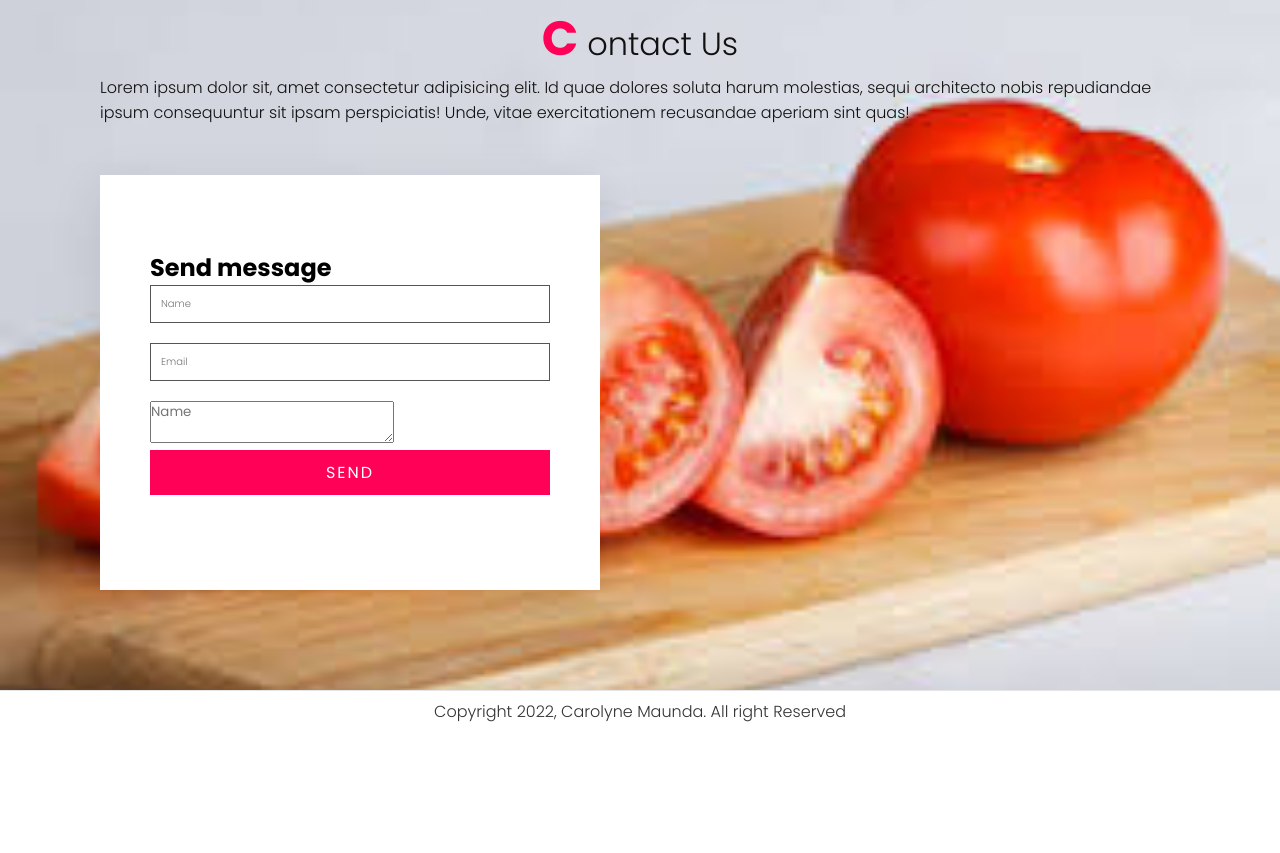
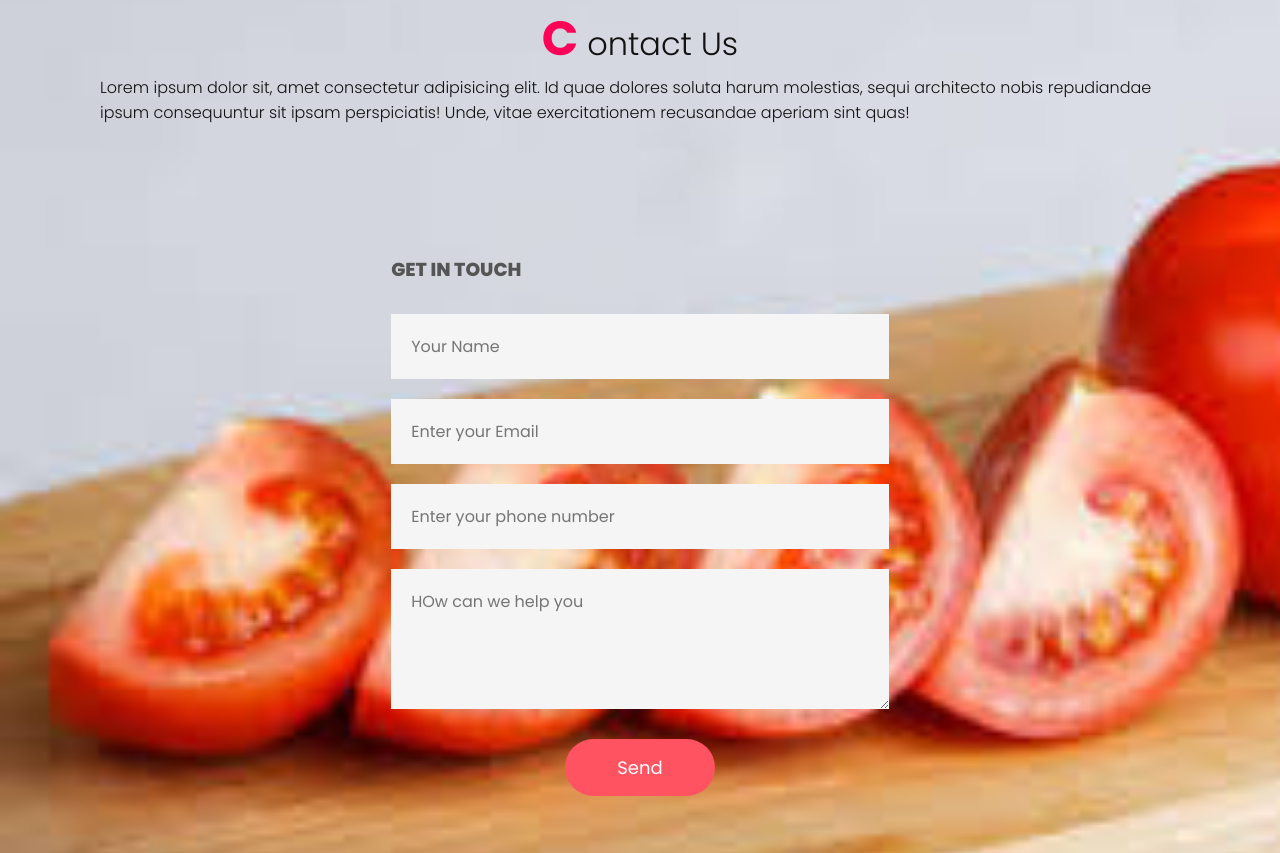
Before and after one commit to mamu234/sample-project, a plain HTML site: page index.html in a window 1280 px wide. Shown: the part 4467-5320 px from the top of the page. Before the commit the page ends 5199 px from the top, so only its background shows below. Drawn offline with Linux system fonts and the light colour scheme.

Commit message:
updated form

```diff
--- a/index.html
+++ b/index.html
@@ -175,24 +175,23 @@
             <p>Lorem ipsum dolor sit, amet consectetur adipisicing elit. Id quae dolores soluta harum molestias, sequi architecto nobis repudiandae ipsum consequuntur sit ipsam perspiciatis!
                 Unde, vitae exercitationem recusandae aperiam sint quas!</p>
         </div>
-        <div class="contactForm">
-            <h1>Send message</h1>
-            <div class="inputBox">
-            <input type="text" placeholder="Name">
-             </div>
-            <div class="inputBox">
-                <input type="text" placeholder="Email">
+        <div class="container">
+            <form action="https://formspree.io/f/xknegorv" method="POST">
+                <h3>GET IN TOUCH</h3>
+                <input type="text" id="name" placeholder="Your Name" required>
+                <input type="email" id="email" placeholder="Enter your Email" required>
+                <input type="number" id="phone" placeholder="Enter your phone number" required>
+                <textarea id="message" rows="4" placeholder="HOw can we help you" required></textarea>
+                <button type="submit"> Send</button>
+            </form>
         </div>
-        <div class="inputBox">
-            <textarea placeholder="Name"></textarea>
-    <div class="inputBox">
-        <input type="submit" value="Send">
-    </div>
-</div>
     </section>
-<div class="copyrightText">
+
+    <div class="copyrightText">
     <p>Copyright 2022, Carolyne Maunda. All right Reserved </p>
 </div>
+
+
 
 
  <script type="text/javascript">
@@ -206,7 +205,8 @@ function toggleMenu(){
     menuToggle.classList.toggle('active')
 }
 
- </script>
+
+
 
 </body>
 </html>
--- a/style.css
+++ b/style.css
@@ -293,49 +293,48 @@ font-weight: 600;
 background:url(./images/tomato.jpeg);
 background-size: cover;
 }
-.contactForm{
-padding:75px 50px;
-background: #fff;
-box-shadow: 0 15px 50px rgba(0,0,0,0.1);
-max-width: 500px;
-margin-top: 50px;
+.container{
+width: 100%;
+height:100vh;
+display:flex;
+align-items: center;
+justify-content: center;
+}
+form{
+    display: flex;
+    flex-direction: column;
+    padding: 2vw 4vw;
+    width:90%;
+    max-width: 600px;
+    border-radius: 10px;
 }
 
-.contactForm h3{
-color: #111;
-font-size: 1.2em;
-margin-bottom: 20px;
-font-weight: 500;
-}
-.contactForm .inputBox{
-position: relative;
-width: 100%;
-margin-bottom: 20px;
+form h3{
+    color: #555;
+    font-weight: 800;
+    margin-bottom: 20px;
 }
 
-.contactForm .inputBox input{
-width:100% ;
-border: 1px solid #555;
-padding: 10px;
-color: #111;
-outline:none ;
-font-size: 10px;
-font-weight: 300;
-resize: none;
+form input ,form textarea{
+border: 0;
+margin: 10px 0;
+padding: 20px;
+outline: none;
+background: #f5f5f5;
+font-size: 16px;
 }
-.contactForm .inputBox input[type="submit"]{
-font-size: 1em;
-color: #fff;
-background: #ff0157;
-display: inline-block;
-text-transform: uppercase;
-text-decoration: none;
-letter-spacing: 2px;
-transition: 0.5%;
-max-width: 100%;
-font-weight: 500;
-border: none;
-cursor: pointer;
+
+form button{
+    padding:15px;
+    background:#ff5361;
+    color: #fff;
+    font-size: 18px;
+    border: 0;
+    outline: none;
+    cursor: pointer;
+    width:150px;
+    margin:20px auto 0;
+    border-radius: 30px;
 }
 .copyrightText{
     padding: 8px 40px;
```
